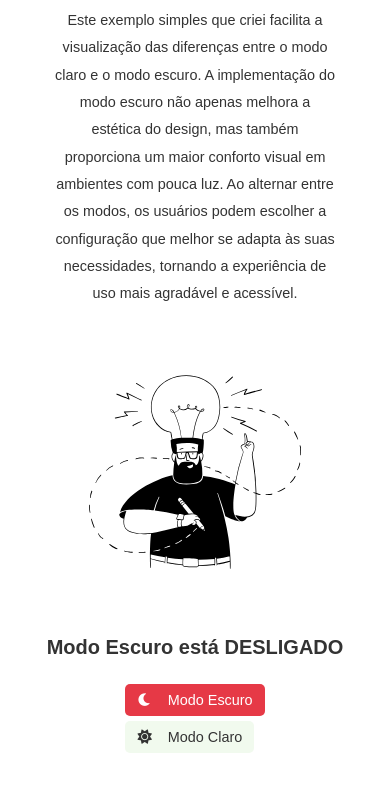
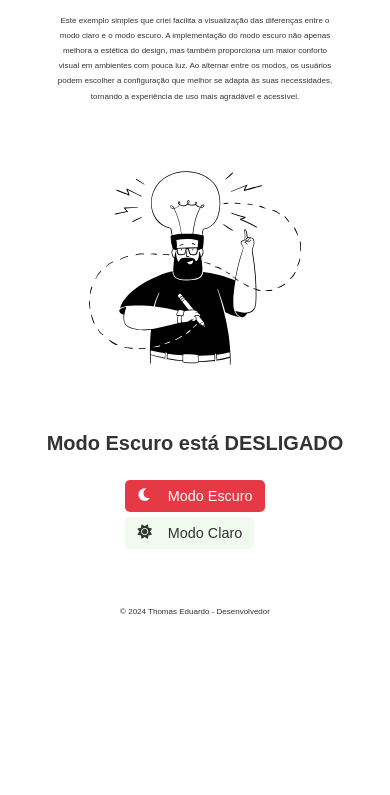
Before and after one commit to devthmedu/Modo-Dark, a plain HTML site: page index.html in a window 390 px wide. Shown: the part 243-1038 px from the top of the page. After the commit the page ends 924 px from the top, so only its background shows below. Drawn offline with Linux system fonts and the light colour scheme.

Commit message:
adicionando projeto dark

```diff
--- a/index.html
+++ b/index.html
@@ -133,7 +133,7 @@
         }
 
         p {
-            font-size: 0.9rem;
+            font-size: 0.5rem;
         }
 
         h3 {
```
